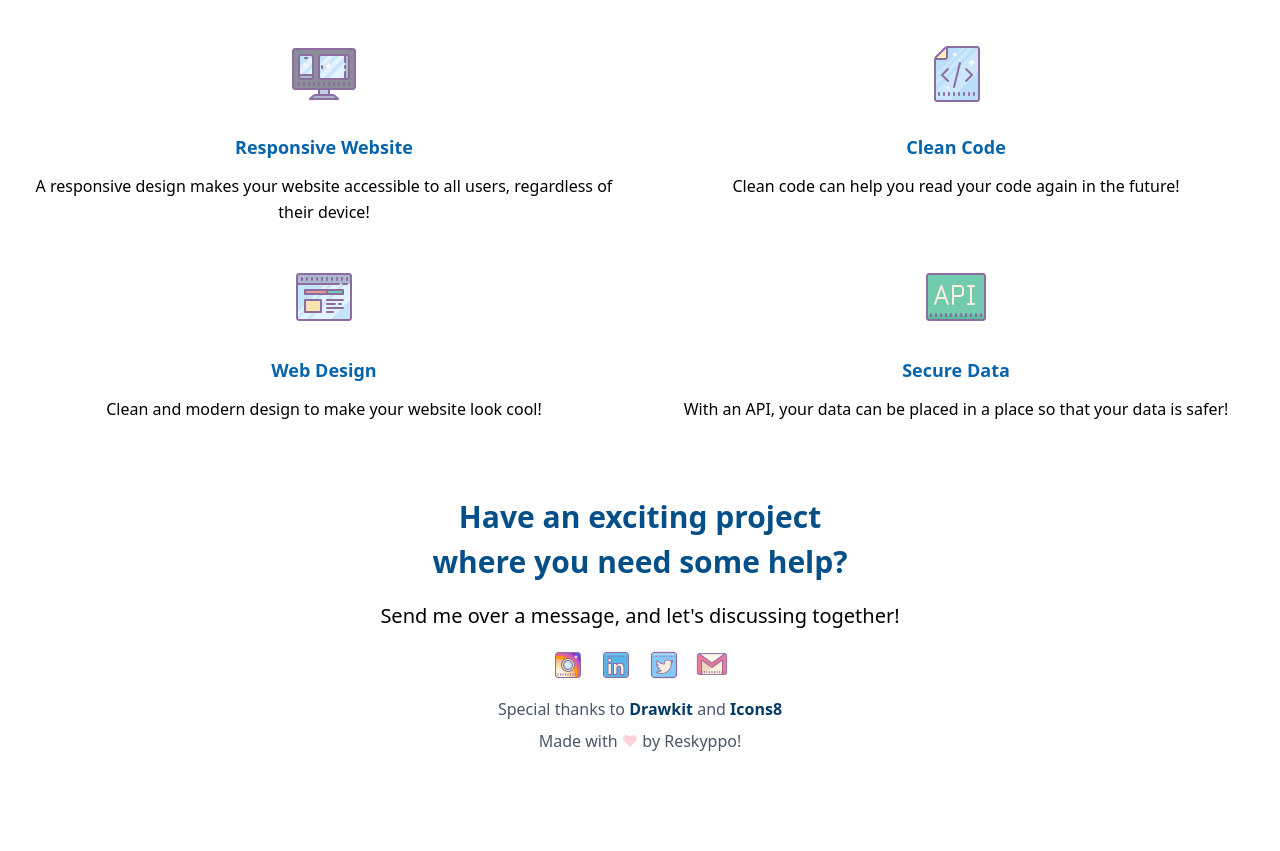
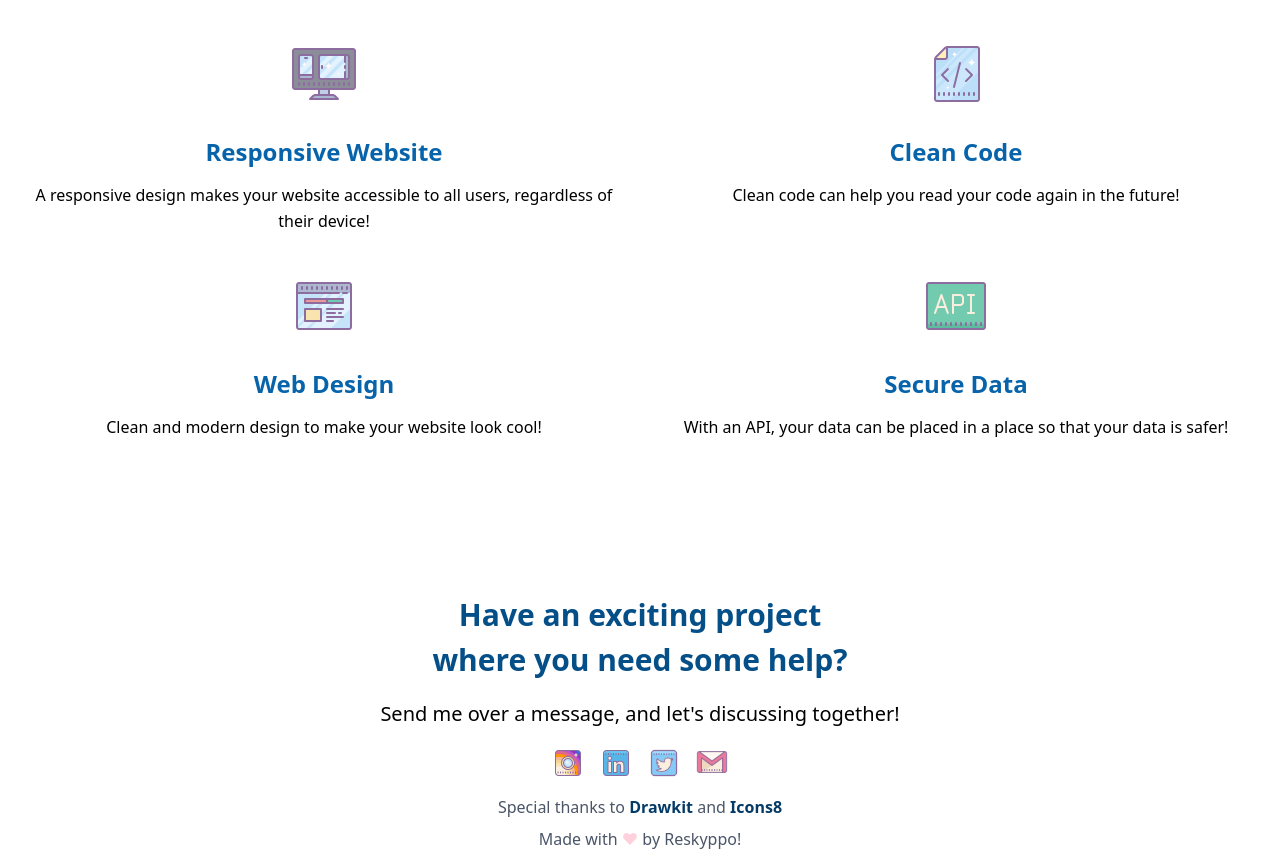
Before and after one commit to reskyppo/portofolio, a Next.js app: page / in a window 1280 px wide. Shown: the part 720-1571 px from the top of the page. Before the commit the page ends 1473 px from the top, so only its background shows below. Built offline with nearby package versions, Linux system fonts and the light colour scheme.

Commit message:
update posisition

```diff
--- a/components/CardContent.js
+++ b/components/CardContent.js
@@ -5,7 +5,7 @@ const CardContent = ({ src, title, detail }) => {
         <img src={src} alt={title} />
       </div>
       <div className="flex-grow">
-        <h2 className="text-dodger-blue-600 text-lg title-font font-semibold mb-3">
+        <h2 className="text-dodger-blue-600 text-2xl title-font font-bold mb-3">
           {title}
         </h2>
         <p className="leading-relaxed text-base font-medium">{detail}</p>
--- a/components/Footer.js
+++ b/components/Footer.js
@@ -2,7 +2,7 @@ import Link from "next/link";
 import Contact from "./Contact";
 const Footer = () => {
   return (
-    <div className="container mx-auto">
+    <div className="container mx-auto mt-32">
       <h1 className="leading-normal text-2xl md:text-3xl text-dodger-blue-700 font-semibold mb-4 text-center">
         Have an exciting project <br /> where you need some help?
       </h1>
```
